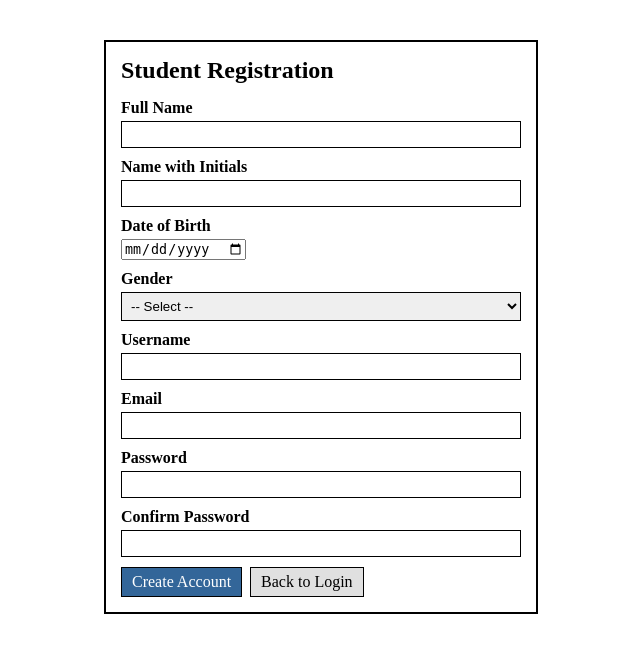
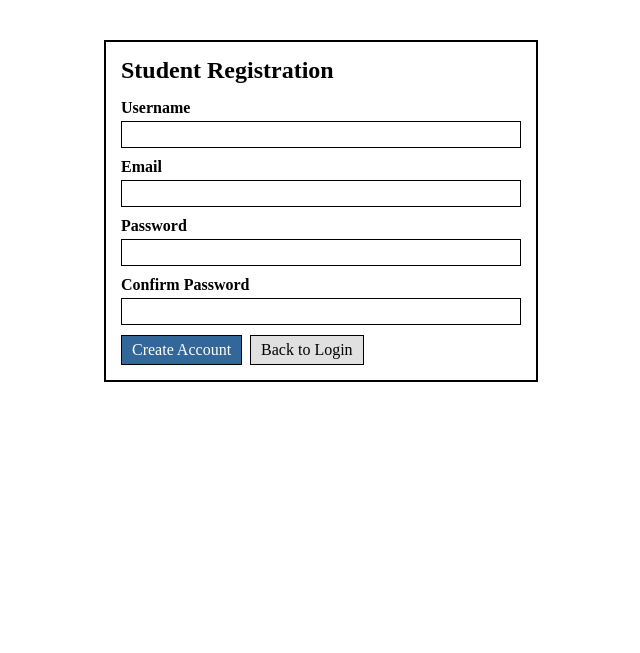
Before and after one commit to npaw2005/iwt-g22, a PHP site: page /public/signup.php in a window 1280 px wide. Shown: the part 44-697 px from the top of the page, without its empty margins (319-959 px from the left). Run offline with PHP 8.4, Linux system fonts and the light colour scheme.

Commit message:
refactor: restructure database and isolate bio information
- Split bio information into a separate 'students' table.
- Users table reverted to purely auth fields.
- signup.php reverted to minimal auth fields.
- home.php application form now captures bio info and inserts into the students table.
- admin.php and applications.php updated to JOIN the students table for full display.

```diff
--- a/public/admin.php
+++ b/public/admin.php
@@ -79,7 +79,7 @@ if ($action === 'list') {
         if (in_array($u['role'], ['admin', 'registrar'])) $stats['staff']++;
     }
 
-    $stmt2 = $conn->query("SELECT ss.*, u.username, u.email, u.full_name, u.name_with_initials, u.dob, u.gender, sch.name AS scholarship_name FROM student_scholarships ss INNER JOIN users u ON ss.student_id = u.id INNER JOIN scholarships sch ON ss.scholarship_id = sch.id ORDER BY ss.applied_at DESC");
+    $stmt2 = $conn->query("SELECT ss.*, u.username, u.email, st.full_name, st.name_with_initials, st.dob, st.gender, sch.name AS scholarship_name FROM student_scholarships ss INNER JOIN users u ON ss.student_id = u.id LEFT JOIN students st ON u.id = st.user_id INNER JOIN scholarships sch ON ss.scholarship_id = sch.id ORDER BY ss.applied_at DESC");
     $applications = $stmt2->fetchAll();
 
     $stats['scholarships'] = $conn->query("SELECT COUNT(*) FROM scholarships")->fetchColumn();
--- a/public/applications.php
+++ b/public/applications.php
@@ -41,7 +41,7 @@ if ($_SERVER['REQUEST_METHOD'] === 'POST') {
 $scholarships = $conn->query("SELECT * FROM scholarships ORDER BY id DESC")->fetchAll();
 
 // Fetch all student applications
-$stmt = $conn->query("SELECT ss.*, u.username, u.email, u.full_name, u.name_with_initials, u.dob, u.gender, s.name AS scholarship_name FROM student_scholarships ss INNER JOIN users u ON ss.student_id = u.id INNER JOIN scholarships s ON ss.scholarship_id = s.id ORDER BY ss.applied_at DESC");
+$stmt = $conn->query("SELECT ss.*, u.username, u.email, st.full_name, st.name_with_initials, st.dob, st.gender, s.name AS scholarship_name FROM student_scholarships ss INNER JOIN users u ON ss.student_id = u.id LEFT JOIN students st ON u.id = st.user_id INNER JOIN scholarships s ON ss.scholarship_id = s.id ORDER BY ss.applied_at DESC");
 $applications = $stmt->fetchAll();
 
 $pageTitle = 'Manage Applications - Scholarship Management System';
--- a/public/signup.php
+++ b/public/signup.php
@@ -11,15 +11,11 @@ $error = '';
 $success = '';
 
 if ($_SERVER['REQUEST_METHOD'] === 'POST') {
-    $username        = trim($_POST['username']);
-    $email           = trim($_POST['email']);
-    $password        = trim($_POST['password']);
-    $fullName        = trim($_POST['full_name']);
-    $nameInitials    = trim($_POST['name_with_initials']);
-    $dob             = $_POST['dob'];
-    $gender          = $_POST['gender'];
+    $username = trim($_POST['username']);
+    $email = trim($_POST['email']);
+    $password = trim($_POST['password']);
 
-    if (empty($username) || empty($password) || empty($email) || empty($fullName) || empty($nameInitials) || empty($dob) || empty($gender)) {
+    if (empty($username) || empty($password) || empty($email)) {
         $error = 'All fields are required.';
     } else {
         $stmt = $conn->prepare("SELECT id FROM users WHERE username = ?");
@@ -27,8 +23,8 @@ if ($_SERVER['REQUEST_METHOD'] === 'POST') {
         if ($stmt->fetch()) {
             $error = 'Username is already taken.';
         } else {
-            $stmt = $conn->prepare("INSERT INTO users (username, password, email, role, full_name, name_with_initials, dob, gender) VALUES (?, ?, ?, 'student', ?, ?, ?, ?)");
-            if ($stmt->execute([$username, $password, $email, $fullName, $nameInitials, $dob, $gender])) {
+            $stmt = $conn->prepare("INSERT INTO users (username, password, email, role) VALUES (?, ?, ?, 'student')");
+            if ($stmt->execute([$username, $password, $email])) {
                 $success = 'Registration successful! You can now log in.';
             } else {
                 $error = 'Database error occurred.';
@@ -49,27 +45,6 @@ require_once '../includes/header.php';
         <script type="text/javascript">alert("<?php echo addslashes($success); ?>");</script>
         <?php endif; ?>
         <form name="signupForm" id="signupForm" action="signup.php" method="POST" onsubmit="return checkForm()">
-            <div class="form-group">
-                <label for="full_name">Full Name</label>
-                <input type="text" id="full_name" name="full_name">
-            </div>
-            <div class="form-group">
-                <label for="name_with_initials">Name with Initials</label>
-                <input type="text" id="name_with_initials" name="name_with_initials">
-            </div>
-            <div class="form-group">
-                <label for="dob">Date of Birth</label>
-                <input type="date" id="dob" name="dob">
-            </div>
-            <div class="form-group">
-                <label for="gender">Gender</label>
-                <select id="gender" name="gender">
-                    <option value="">-- Select --</option>
-                    <option value="Male">Male</option>
-                    <option value="Female">Female</option>
-                    <option value="Other">Other</option>
-                </select>
-            </div>
             <div class="form-group">
                 <label for="username">Username</label>
                 <input type="text" id="username" name="username">
@@ -93,57 +68,31 @@ require_once '../includes/header.php';
 
     <script type="text/javascript">
         function checkForm() {
-            var fullName   = document.signupForm.full_name.value;
-            var initials   = document.signupForm.name_with_initials.value;
-            var dob        = document.signupForm.dob.value;
-            var gender     = document.signupForm.gender.value;
-            var user       = document.signupForm.username.value;
-            var email      = document.signupForm.email.value;
-            var pass       = document.signupForm.password.value;
-            var confirm    = document.signupForm.confirm_password.value;
+            var user = document.signupForm.username.value;
+            var email = document.signupForm.email.value;
+            var pass = document.signupForm.password.value;
+            var confirm = document.signupForm.confirm_password.value;
 
-            if (fullName == "") {
-                alert("Full name is required.");
-                return false;
-            }
-            if (initials == "") {
-                alert("Name with initials is required.");
-                return false;
-            }
-            if (dob == "") {
-                alert("Date of birth is required.");
-                return false;
-            } else {
-                var parts = dob.split("-");
-                var dobDate = new Date(parts[0], parts[1] - 1, parts[2]);
-                var today = new Date();
-                today.setHours(0, 0, 0, 0);
-
-                if (dobDate > today) {
-                    alert("Date of birth cannot be in the future.");
-                    return false;
-                }
-            }
-            if (gender == "") {
-                alert("Please select a gender.");
-                return false;
-            }
             if (user == "") {
                 alert("Username is required.");
                 return false;
             }
+
             if (email == "") {
                 alert("Valid email is required.");
                 return false;
             }
+
             if (pass.length < 6) {
                 alert("Password must be at least 6 characters.");
                 return false;
             }
+
             if (pass != confirm || confirm == "") {
                 alert("Passwords do not match.");
                 return false;
             }
+
             return true;
         }
     </script>
```
Also changed, not shown: public/home.php (+22 -5 lines), schema.sql (+13 -5 lines).
